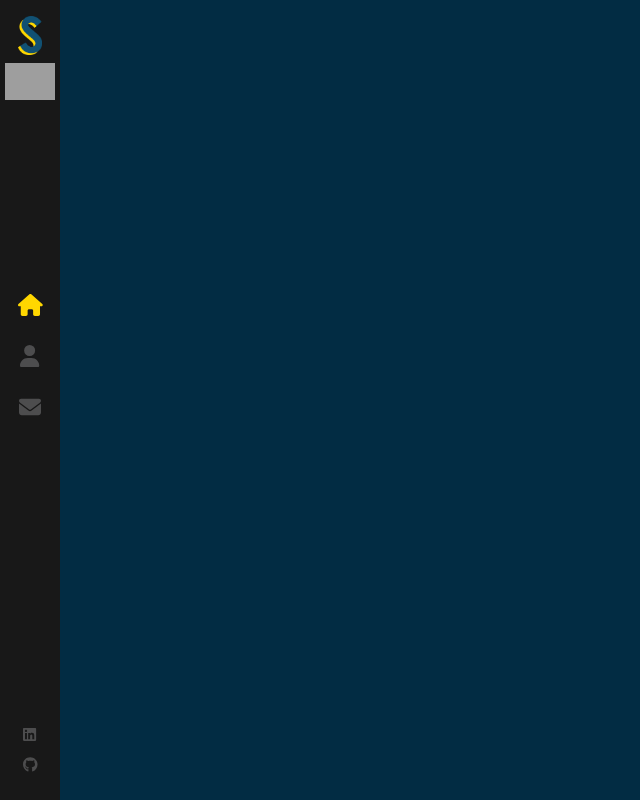
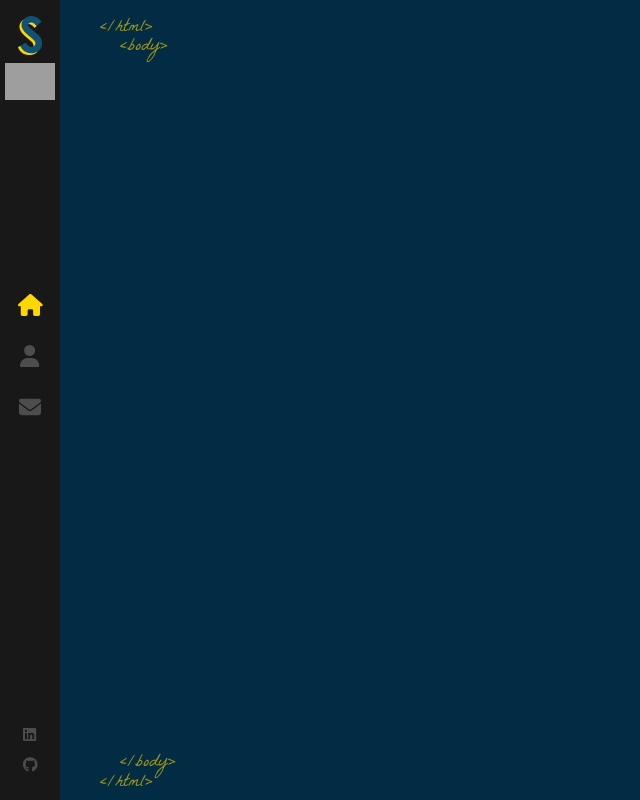
Before and after one commit to luisVargasGu/react-portfolio, a React (Create React App) app: page / in a window 1280 px wide. Shown: the whole page, without its empty margins (0-640 px from the left). Built offline with nearby package versions, Linux system fonts and the light colour scheme; grey boxes are pictures that could not be loaded.

Commit message:
Layout html spans set.

```diff
--- a/src/components/Layout/index.js
+++ b/src/components/Layout/index.js
@@ -2,10 +2,22 @@
 
 import React from 'react';
 import Sidebar from '../Sidebar';
+import { Outlet } from 'react-router-dom';
 
 const Layout = () => {
     return (
-        <Sidebar></Sidebar>
+        <div className='App'>
+            <Sidebar />
+            <div className='page'>
+                <span className='tags top-tags-html'>&lt;/html&gt;</span>
+                <br />
+                <span className='tags top-tags'>&lt;body&gt;</span>
+                <Outlet />
+                <span className='tags bottom-tags'>&lt;/body&gt;</span>
+                <br />
+                <span className='tags bottom-tags-html'>&lt;/html&gt;</span>
+            </div>
+        </div>
     );
 }
 
--- a/src/components/Layout/index.scss
+++ b/src/components/Layout/index.scss
@@ -0,0 +1,31 @@
+.page {
+    width: 100%;
+    height: 100%;
+    position: absolute;
+}
+
+.top-tags {
+    bottom: auto;
+    top: 35px
+}
+
+.tags {
+    color:#ffd700;
+    opacity: 0.6;
+    position: absolute;
+    bottom: 24px;
+    left: 120px;
+    font-size: 18px;
+    font-family: 'La Belle Aurore';
+}
+
+.top-tags-html {
+    margin-left: -20px;
+    bottom: auto;
+    top: 16px
+}
+
+.bottom-tags-html {
+    margin-left: -20px;
+    bottom: 4px;
+}
```
